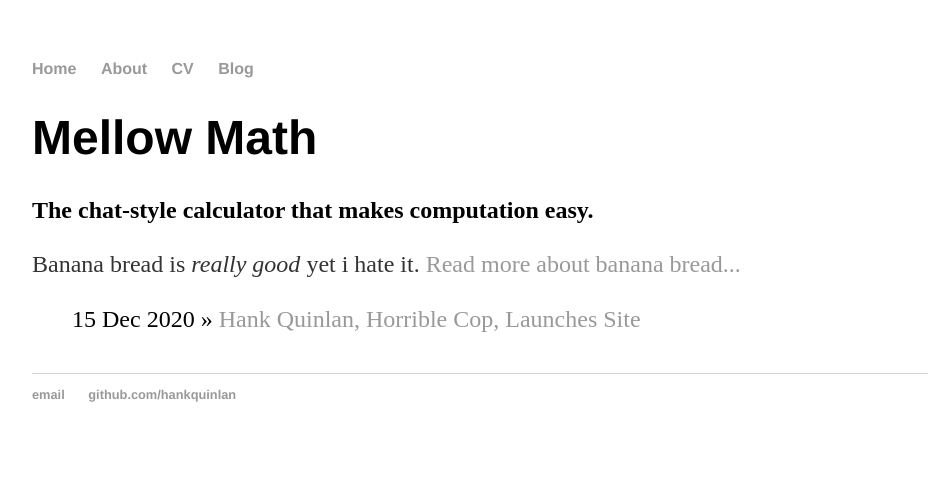
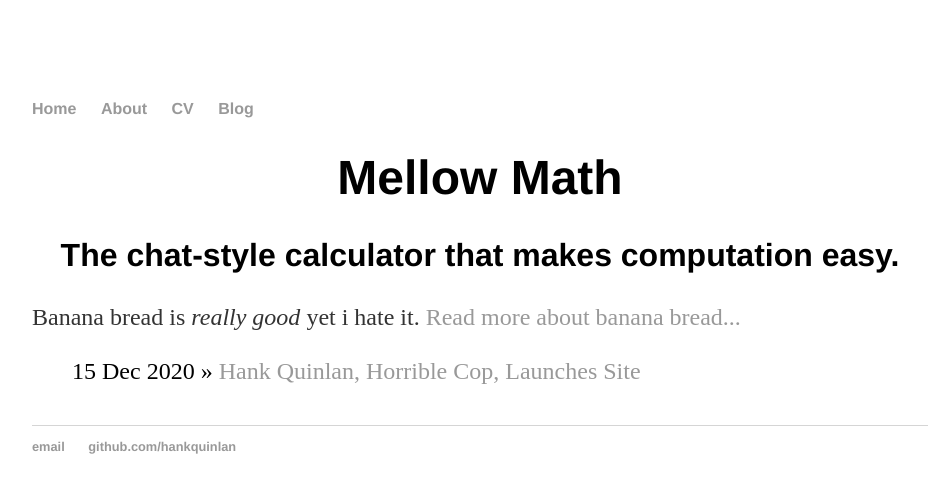
Before and after one commit to r-00-c/mellow-math, a Jekyll site: the page built from index.html, in a window 1280 px wide. Shown: the top 493 px of the page, without its empty margins (160-1089 px from the left). Built offline with Jekyll 4.4.1, drawn with Linux system fonts in a browser that asks for light colours.

Commit message:
Update main.css

```diff
--- a/css/main.css
+++ b/css/main.css
@@ -1,5 +1,5 @@
 body {
-    margin: 60px auto;
+    margin: 100px auto;
     width: 70%;
 }
 nav ul, footer ul {
@@ -22,6 +22,12 @@ a:hover {
 h1 {
     font-size: 3em;
     font-family:'Helvetica', 'Arial', 'Sans-Serif';
+    text-align: center;
+}
+h2 {
+    font-size: 2em;
+    font-family:'Helvetica', 'Arial', 'Sans-Serif';
+    text-align: center;
 }
 p {
     font-size: 1.5em;
```
